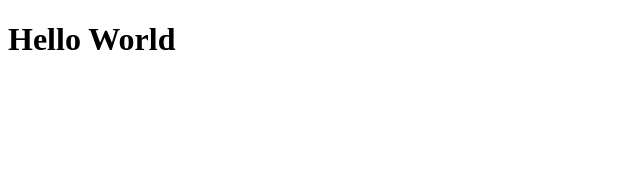
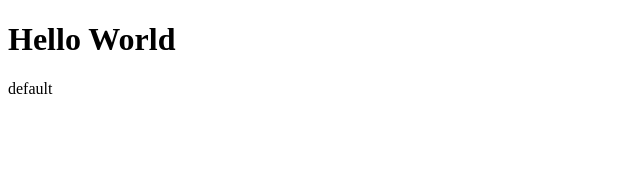
Before and after one commit to Oznerol93initrebla/tutorial-react, a React (Vite) app: page / in a window 1280 px wide. Shown: the top 170 px of the page, without its empty margins (0-640 px from the left). Built offline with nearby package versions, Linux system fonts and the light colour scheme.

Commit message:
aggiunta di default e ulteriore props

```diff
--- a/src/App.jsx
+++ b/src/App.jsx
@@ -4,7 +4,8 @@ import { WelcomeMessage } from './components/WelcomeMessage'
 function App() {
   return (
     <>
-    <WelcomeMessage message={'Hello World'}/>
+    <WelcomeMessage message={'Hello World'} title={true}/>
+    <WelcomeMessage/>
     </>
   )
   }
--- a/src/components/WelcomeMessage.jsx
+++ b/src/components/WelcomeMessage.jsx
@@ -1,3 +1,12 @@
-export function WelcomeMessage({message}){
-    return <h1>{message}</h1>
+export function WelcomeMessage({message, title}){
+    return (
+        <> {/* react fragment usato al posto del classico tag HTML 'div' */}
+        {
+            title ?
+            <h1>{message || 'default'}</h1>
+            :
+            <p>{message || 'default'}</p>
+        }
+        </>
+    )
 }
```
